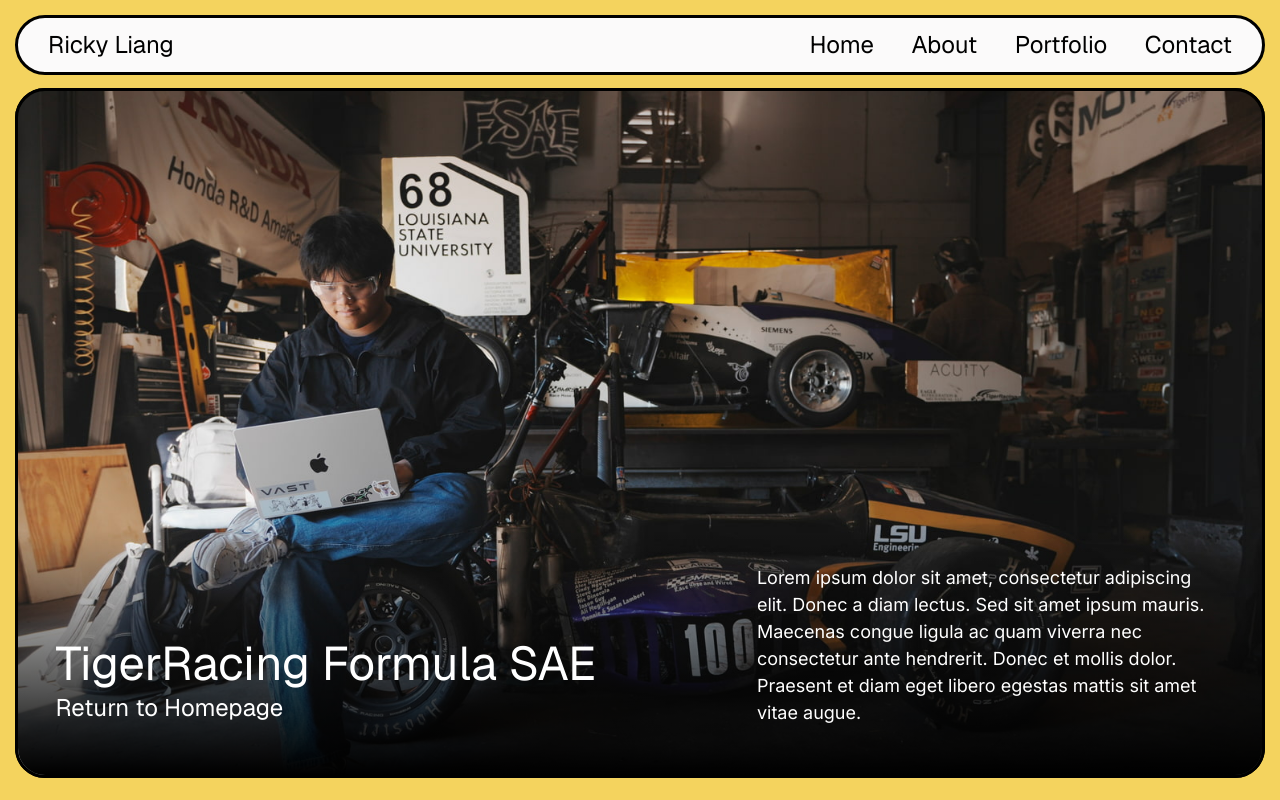
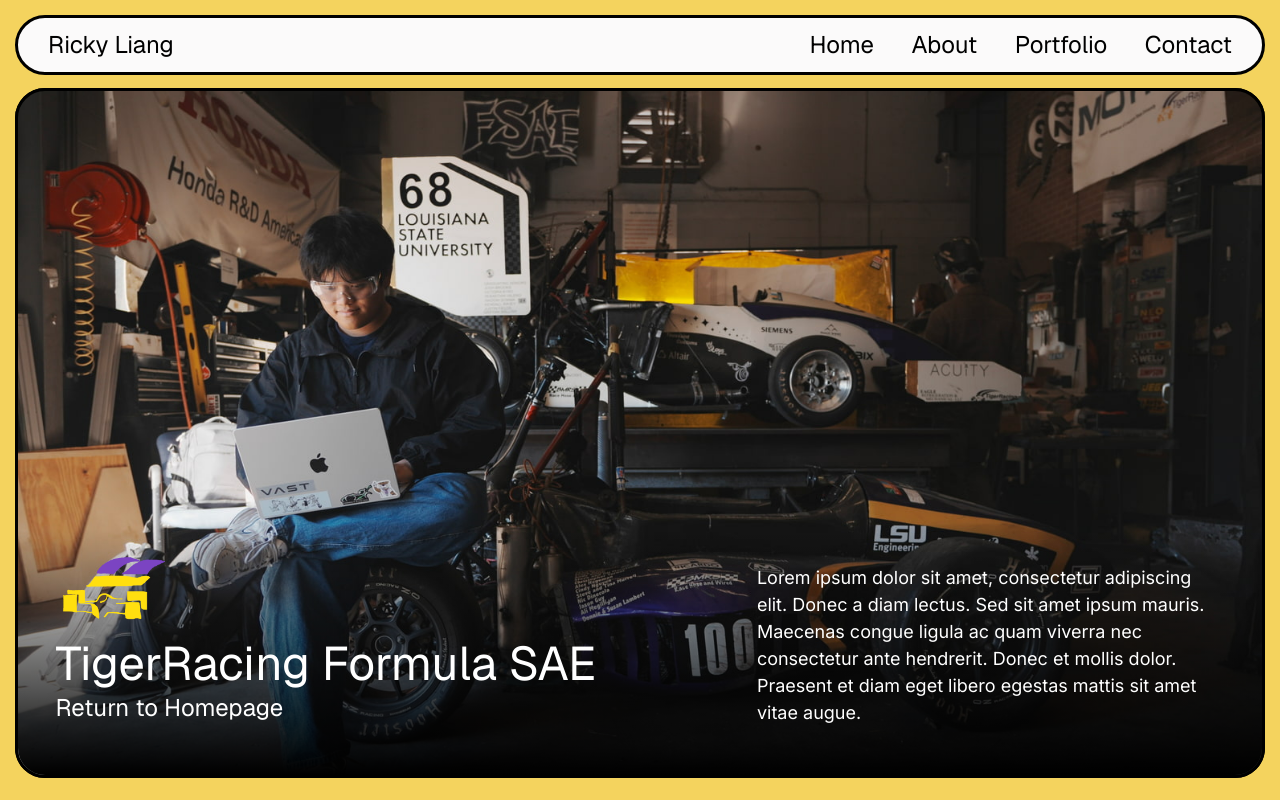
Before and after one commit to liangricky7/liangricky7.github.io, a React (Vite) app: page / in a window 1280 px wide. Both pictures are taken after a click on the element 244 px from the left and 296 px from the top of the page. Built offline with nearby package versions, Linux system fonts and the light colour scheme.

Commit message:
feat: add more anim logos

```diff
--- a/src/pages/Home.jsx
+++ b/src/pages/Home.jsx
@@ -5,6 +5,7 @@ import { ScrollTrigger } from "gsap/all"
 
 import { resolveColor } from "../assets/helpers/resolveColor";
 
+import HomeGif from "../assets/landing/landinglogo.webp"
 import FSAEGif from "../assets/landing/formulalogo.webp"
 import PortfolioLogoGif from "../assets/landing/portfolio.webp"
 import SelfPortraitGif from "../assets/landing/selfportrait.webp"
@@ -235,6 +236,10 @@ const Home = () => {
                         id="home-landing-text"
                     > {/* gap must be same as parent padding */ }
                         <div className="w-fit" id="home-landing-text-child">
+                            <img
+                                src={HomeGif}
+                                className="w-26 ml-2 mb-4"
+                            />
                             <h1>Welcome to my website!</h1>
                             <h3>Click on any of the boxes to explore!</h3>
                         </div>
@@ -261,6 +266,10 @@ const Home = () => {
                             id="home-landing-subframe-text"
                         >
                             <div className="w-fit">
+                                <img
+                                    src={subframes[selected].logoSrc}
+                                    className="w-30 mb-4"
+                                />
                                 <h1>{subframes[selected].title}</h1>
                                 <h3
                                     onClick={() => closeSubframe()}
```
Also changed, not shown: src/assets/landing/landinglogo.webp (added).
